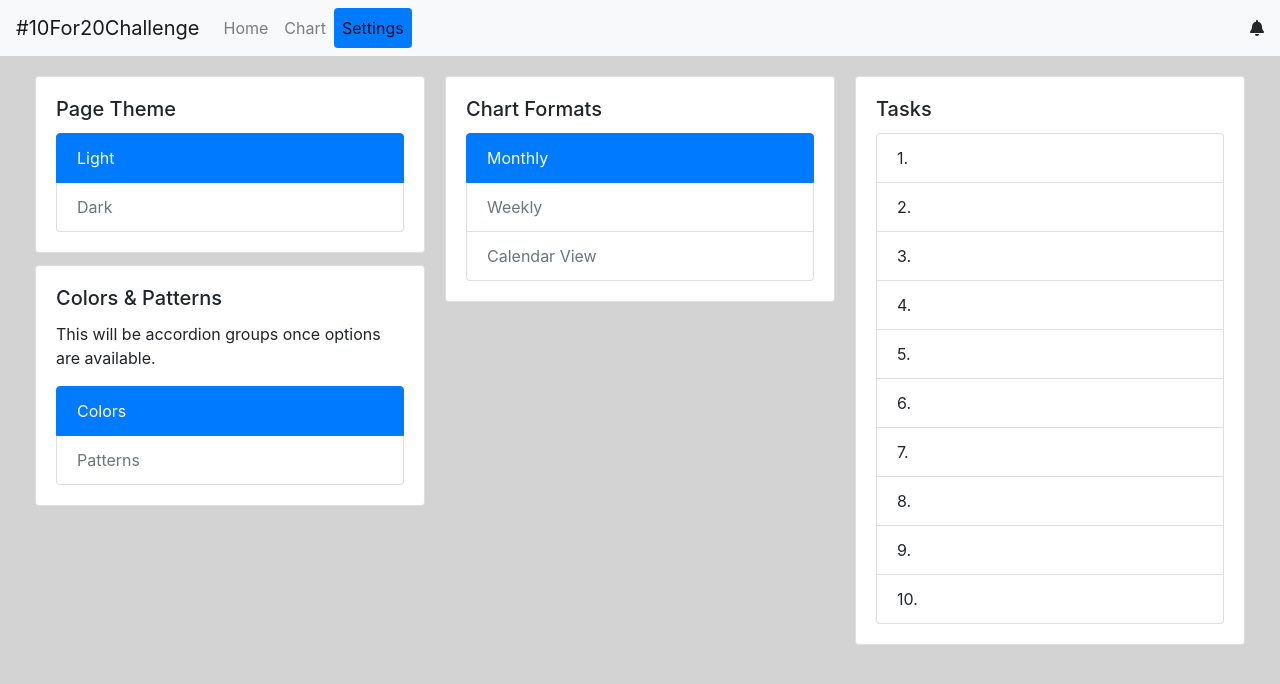
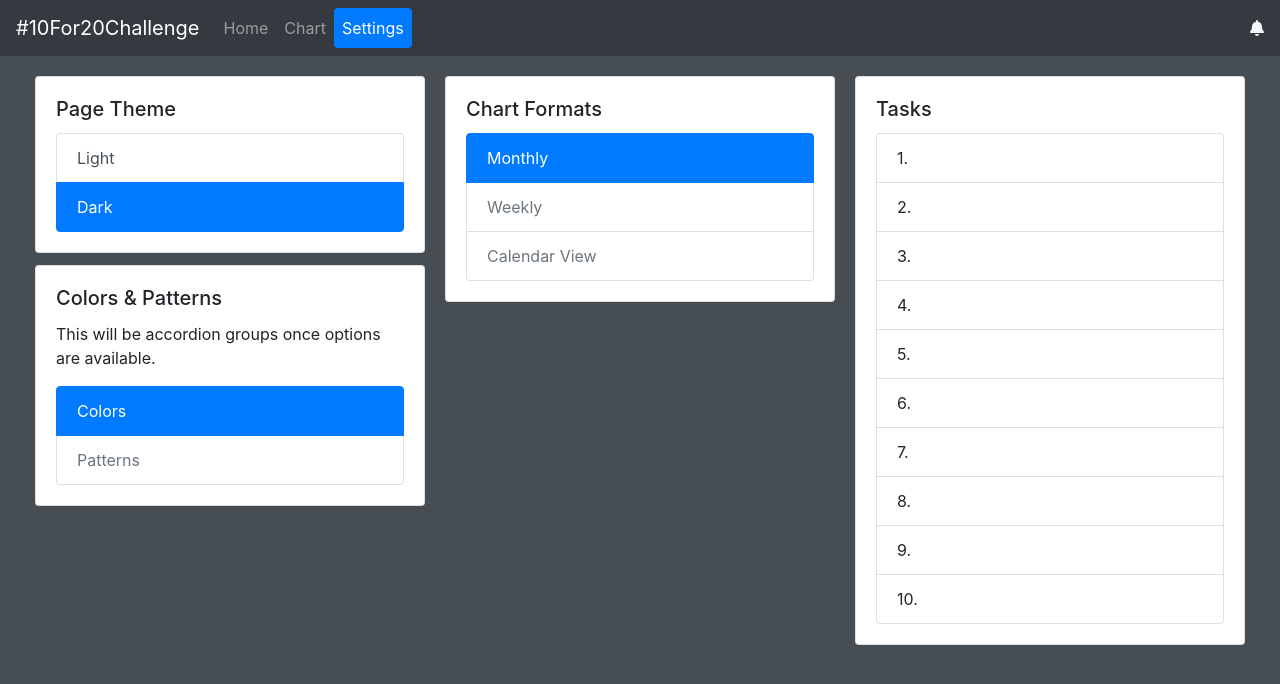
Before and after one commit to ceg9498/10for20challenge, a React (Create React App) app: page / in a window 1280 px wide. Both pictures are taken after a click on the button "Settings". Shown: the top 684 px of the page. Built offline with nearby package versions, Linux system fonts and the light colour scheme.

Commit message:
Enable dark mode.
Cookies feature is commented out b/c I don't have the types file & can't get it right now.

```diff
--- a/src/App.tsx
+++ b/src/App.tsx
@@ -1,4 +1,5 @@
 import React from 'react';
+//import Cookies from 'js-cookie';
 import Navigation from './components/Nav';
 import Settings from './components/Settings';
 import Home from './components/Home';
@@ -18,9 +19,11 @@ export default class App extends React.Component<any,any> {
     this.state = {
       section: "home",
       tasks: [],
-      entries: []
+      entries: [],
+      theme: "dark"
     };
     this.setSection = this.setSection.bind(this);
+    this.setTheme = this.setTheme.bind(this);
     this.updateTasks = this.updateTasks.bind(this);
     this.addEntry = this.addEntry.bind(this);
   }
@@ -71,6 +74,13 @@ export default class App extends React.Component<any,any> {
     });
   }
 
+  setTheme(theme:string) {
+    this.setState({
+      theme: theme
+    });
+    //Cookies.set('theme', theme, {path: ''})
+  }
+
   updateTasks(tasks:any){
     this.setState({
       tasks: tasks
@@ -110,10 +120,10 @@ export default class App extends React.Component<any,any> {
       <>
         <Navigation
           current="Current"
-          bg="light"
-          textTheme="light"
+          bg={this.state.theme}
+          textTheme={this.state.theme}
           setSection={this.setSection} />
-        <div style={pageBg}>
+        <div style={{...pageBg, backgroundColor: this.state.theme === "light" ? lightBG : darkBG}}>
         <Home
           style={{display: this.state.section === "home" ? "block" : "none"}}
           tasks={this.state.tasks} updateTasks={this.updateTasks} updateEntries={this.addEntry} />
@@ -122,7 +132,8 @@ export default class App extends React.Component<any,any> {
           tasks={this.state.tasks} entries={this.state.entries} updateTasks={this.updateTasks} />
         <Settings
           style={{display: this.state.section === "settings" ? "block" : "none"}}
-          tasks={this.state.tasks} />
+          tasks={this.state.tasks}
+          setTheme={this.setTheme} />
         </div>
       </>
     )
@@ -130,8 +141,10 @@ export default class App extends React.Component<any,any> {
 }
 
 const pageBg = {
-  backgroundColor: "lightgrey",
   minHeight: "100vh",
   padding: "20px",
   paddingTop: "76px"
 };
+
+const lightBG = "rgba(0,0,0,.1)";
+const darkBG = "hsl(208, 8%, 30%)";
--- a/src/components/Nav.tsx
+++ b/src/components/Nav.tsx
@@ -5,6 +5,7 @@ import { FontAwesomeIcon } from '@fortawesome/react-fontawesome';
 import { faBell } from '@fortawesome/free-solid-svg-icons';
 
 export default function Navigation(props:any) {
+  let iconTheme = props.textTheme === "dark" ? "light" : "dark";
   return(
     <Navbar bg={props.bg} variant={props.textTheme} fixed="top">
       <Navbar.Brand onClick={()=>props.setSection("home")}>#10For20Challenge</Navbar.Brand>
@@ -16,7 +17,7 @@ export default function Navigation(props:any) {
           <Nav.Link onClick={()=>props.setSection("settings")} eventKey="settings">Settings</Nav.Link>
         </Nav>
       </Navbar.Collapse>
-      <FontAwesomeIcon icon={faBell} />
+      <FontAwesomeIcon className={`text-${iconTheme}`} icon={faBell} />
     </Navbar>
   );
 }
--- a/src/components/Settings.tsx
+++ b/src/components/Settings.tsx
@@ -11,9 +11,11 @@ export default function Settings(props:any){
         <Card>
           <Card.Body>
             <Card.Title>Page Theme</Card.Title>
-            <ListGroup>
-              <ListGroup.Item active>Light</ListGroup.Item>
-              <ListGroup.Item disabled>Dark</ListGroup.Item>
+            <ListGroup defaultActiveKey="#dark">
+              <ListGroup.Item href="#light" as="button" action
+                onClick={()=>props.setTheme("light")}>Light</ListGroup.Item>
+              <ListGroup.Item href="#dark" as="button" action
+                onClick={()=>props.setTheme("dark")}>Dark</ListGroup.Item>
             </ListGroup>
           </Card.Body>
         </Card>
```
